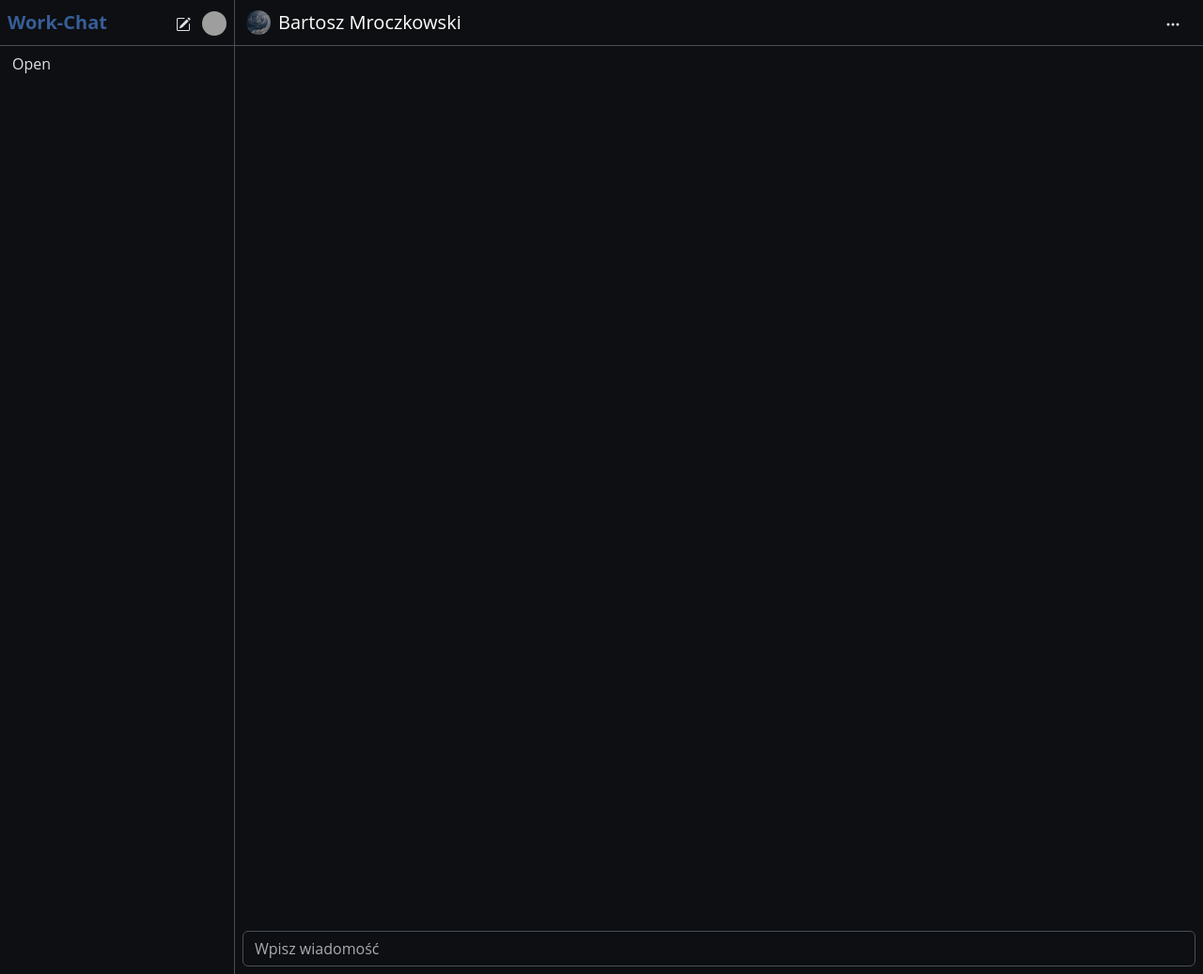
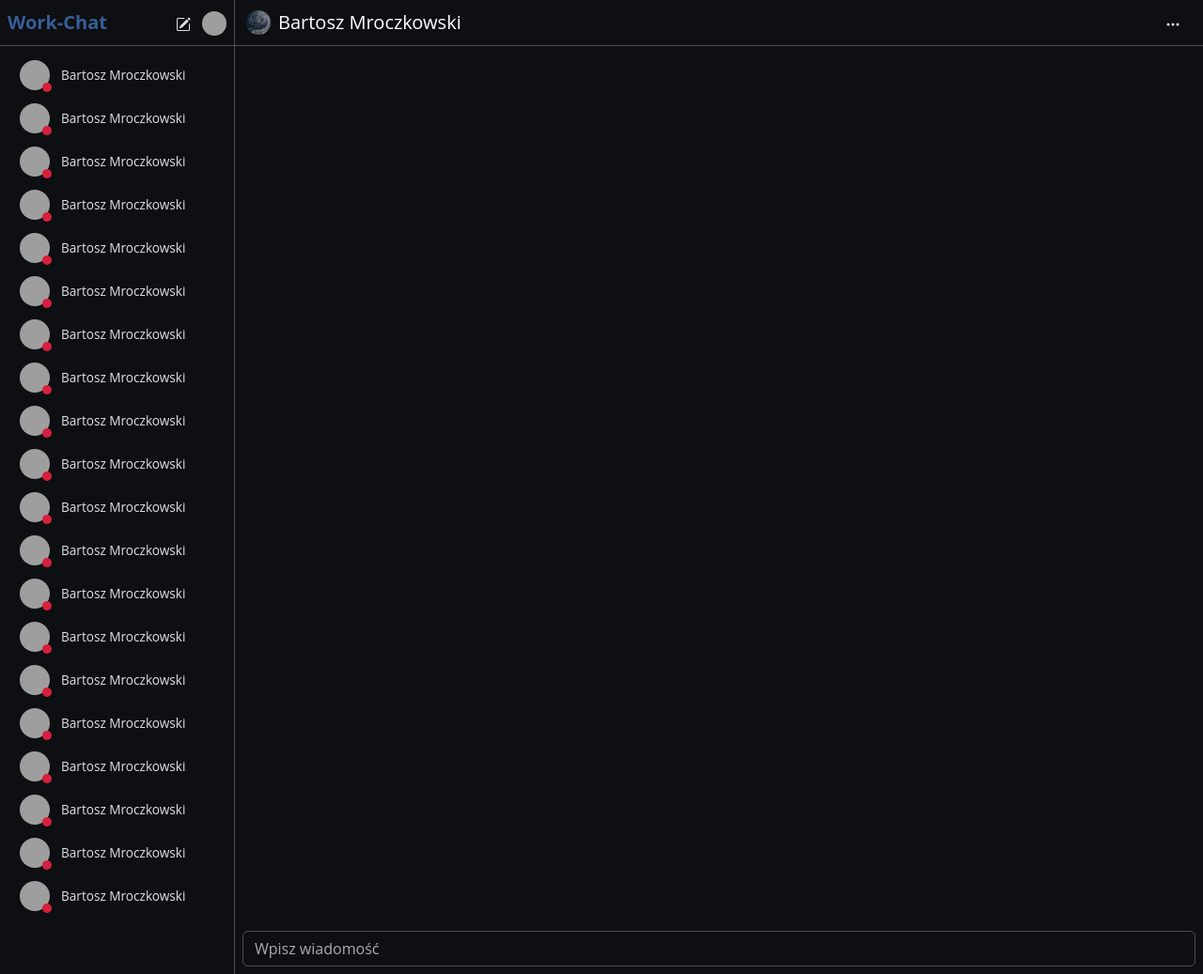
Before and after one commit to Bartek-M/Work-Chat, a Django app: page / in a window 1280 px wide. Shown: the whole page at 94% size. Run offline with Django 5.2, Linux system fonts and the light colour scheme; the visitor is signed in with stand-in values (Sample User, id 1); parts of the project's set-up code (start-up, migrations or seed data) failed here and were passed over; grey boxes are pictures that could not be loaded.

Commit message:
Add channel list items. Change channel openeing.

```diff
--- a/assets/css/chat.css
+++ b/assets/css/chat.css
@@ -3,6 +3,7 @@ html,
 #main-wrapper {
     height: 100%;
     width: 100%;
+    overflow: hidden;
 }
 
 .sidebar-wrapper {
@@ -48,6 +49,27 @@ html,
     border-radius: 100%;
 }
 
+.sidebar-icon {
+    width: 32px;
+    height: 32px;
+    object-fit: cover;
+    border-radius: 100%;
+}
+
+.status-icon {
+    top: 90%;
+    left: 90%;
+    padding: 5px;
+}
+
+.channel-open {
+    --bs-btn-hover-bg: rgb(var(--bs-dark-rgb));
+    --bs-btn-hover-border-color: rgb(var(--bs-dark-rgb));
+    --bs-btn-active-border-color: rgb(var(--bs-dark-rgb));
+    gap: 0.75rem;
+    font-size: 0.85rem;
+}
+
 .danger-dropdown-btn {
     --bs-dropdown-link-color: rgb(var(--bs-danger-rgb));
     --bs-dropdown-link-active-color: #fff;
--- a/frontend/views.py
+++ b/frontend/views.py
@@ -4,7 +4,7 @@ from django.urls import path
 
 
 def home(request):
-    return render(request, "app.html" if request.user.is_authenticated else "home.html",)
+    return render(request, "app.html" if request.user.is_authenticated else "home.html", {"range": range(20)})
 
 
 def docs(request):
--- a/src/app/index.ts
+++ b/src/app/index.ts
@@ -2,8 +2,10 @@ import * as $ from "jquery"
 
 import { io } from "socket.io-client"
 
-$("#chat-open")?.on("click", e => $("#chat-wrapper")?.addClass("active"))
-$("#chat-close")?.on("click", e => $("#chat-wrapper")?.removeClass("active"))
+$(".channel-open").each((_, element) => {
+    $(element).on("click", () => $("#chat-wrapper")?.addClass("active"))
+})
+$("#chat-close").on("click", e => $("#chat-wrapper")?.removeClass("active"))
 
 
 const socket = io()
--- a/templates/app.html
+++ b/templates/app.html
@@ -54,7 +54,17 @@
                     </div>
                 </div>
             </nav>
-            <button class="btn" id="chat-open">Open</button>
+            <div class="d-flex flex-column overflow-y-auto p-2" style="max-height: calc(100% - 49px)">
+                {% for i in range %}
+                <button class="channel-open btn d-flex align-items-center">
+                    <div class="position-relative">
+                        <img class="sidebar-icon" src="{% static 'icons/avatar_1.jpg' %}" alt="Avatar">
+                        <span class="status-icon position-absolute translate-middle bg-danger rounded-circle"></span>
+                    </div>
+                    Bartosz Mroczkowski
+                </button>
+                {% endfor %}
+            </div>
         </div>
         <div class="d-flex flex-column justify-content-between h-100" id="chat-wrapper">
             <nav class="navbar py-1 border-bottom">
```
